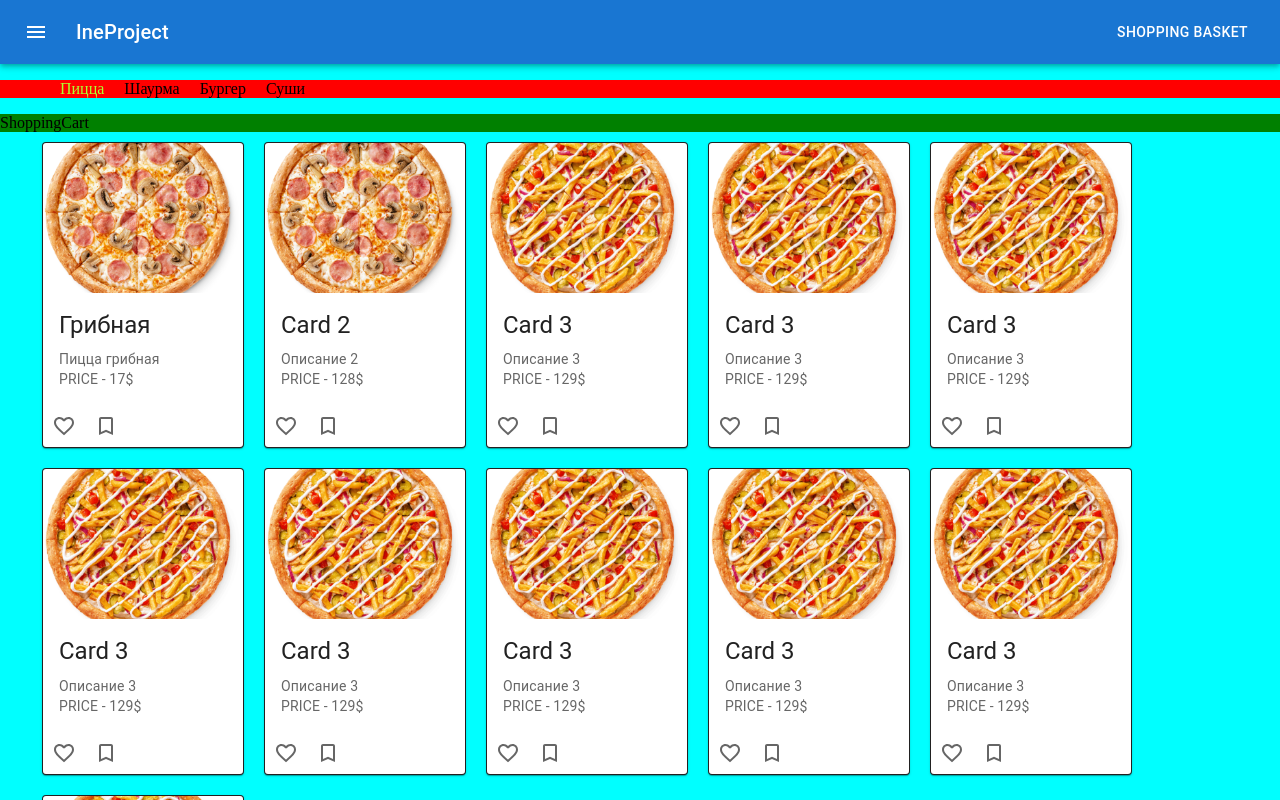
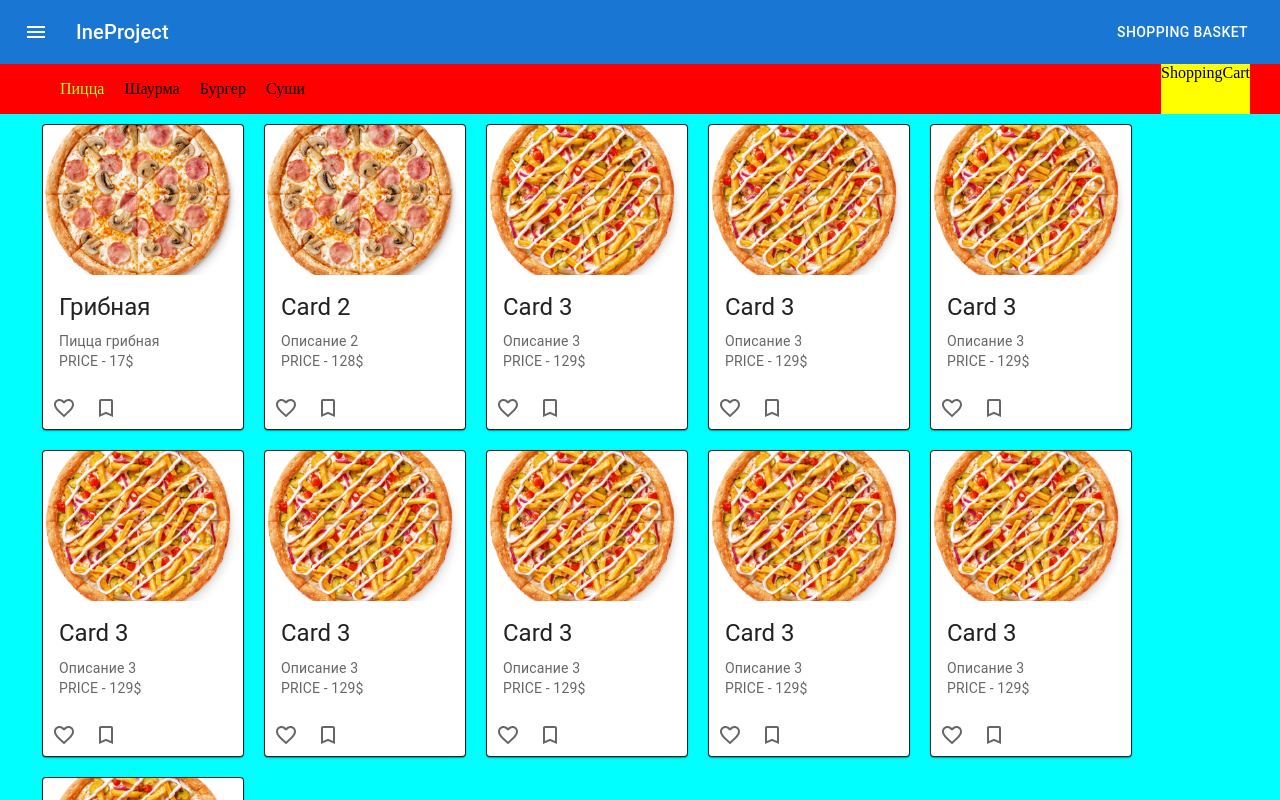
Before and after one commit to inevadim/ineproject, a React (Create React App) app: page / in a window 1280 px wide. Shown: the top 800 px of the page. Built offline with nearby package versions, Linux system fonts and the light colour scheme.

Commit message:
delete folder and files shoppingCart and add shoppingCart in compomponent header

```diff
--- a/src/components/header/Header.jsx
+++ b/src/components/header/Header.jsx
@@ -1,5 +1,4 @@
 import { Menu } from './menu/Menu.jsx';
-import { ShoppingCart } from './shoppingCart/ShoppingCart.jsx';
 import AppBar from '@mui/material/AppBar';
 import Box from '@mui/material/Box';
 import Toolbar from '@mui/material/Toolbar';
@@ -25,7 +24,6 @@
         </AppBar>
       </Box>
       <Menu />
-      <ShoppingCart />
     </div>
   );
 };
--- a/src/components/header/menu/Menu.jsx
+++ b/src/components/header/menu/Menu.jsx
@@ -24,6 +24,7 @@
           );
         })}
       </ul>
+      <div className={styles.shoppingCart}>ShoppingCart</div>
     </div>
   );
 };
--- a/src/components/header/menu/Menu.module.scss
+++ b/src/components/header/menu/Menu.module.scss
@@ -1,5 +1,7 @@
 .menu{
     background-color:red;
+    display: flex;
+    justify-content: space-between;
     ul {display: flex;
         li{
             list-style: none;
@@ -10,4 +12,8 @@
             color:greenyellow;
         }
     }
+    .shoppingCart{
+        background-color: yellow;
+        margin-right: 30px;
+    }
 }
--- a/src/components/header/shoppingCart/ShoppingCart.jsx
+++ /dev/null
@@ -1,5 +0,0 @@
-import styles from './ShoppingCart.module.scss';
-
-export const ShoppingCart = () => {
-  return <div className={styles.shoppingCart}>ShoppingCart</div>;
-};
--- a/src/components/header/shoppingCart/ShoppingCart.module.scss
+++ /dev/null
@@ -1,3 +0,0 @@
-.shoppingCart{
-    background-color: green;
-}
```
